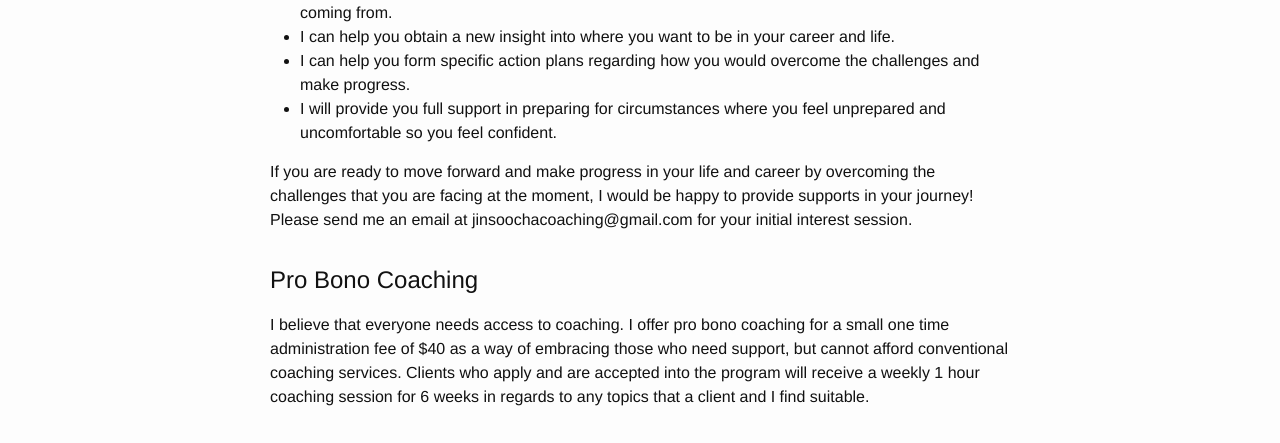
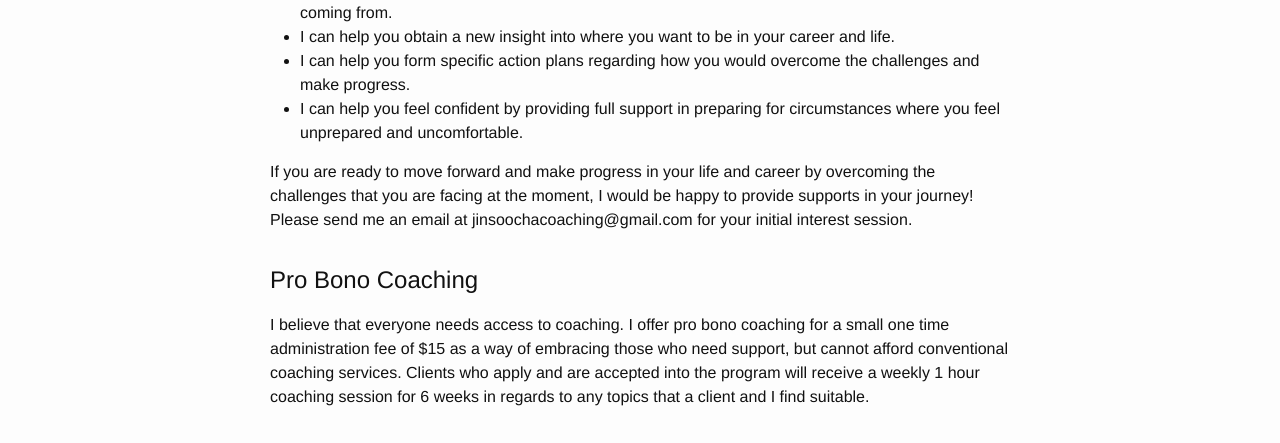
Before and after one commit to jinsoocha/jinsoocha.github.io, a Jekyll site: the page built from index.html, in a window 1280 px wide. Shown: the part 685-1128 px from the top of the page. Built offline with Jekyll 4.4.1, drawn with Linux system fonts in a browser that asks for light colours; nearby versions of some CDN libraries.

Commit message:
Update index.html

```diff
--- a/index.html
+++ b/index.html
@@ -23,13 +23,13 @@ layout: default
         <li>I can help you reduce the gap and find the context by understanding where the challenges are really coming from.</li>
         <li>I can help you obtain a new insight into where you want to be in your career and life.</li>
         <li>I can help you form specific action plans regarding how you would overcome the challenges and make progress.</li>
-        <li>I will provide you full support in preparing for circumstances where you feel unprepared and uncomfortable so you feel confident.</li>
+        <li>I can help you feel confident by providing full support in preparing for circumstances where you feel unprepared and uncomfortable.</li>
       </ul>
       <p class="post-content">If you are ready to move forward and make progress in your life and career by overcoming the challenges that you are facing at the moment, I would be happy to provide supports in your journey! Please send me an email at jinsoochacoaching@gmail.com for your initial interest session.</p>
     </div>
     <div class="intro-block">
       <h2 class="post-heading">Pro Bono Coaching</h2>
-      <p class="post-content">I believe that everyone needs access to coaching. I offer pro bono coaching for a small one time administration fee of $40 as a way of embracing those who need support, but cannot afford conventional coaching services. Clients who apply and are accepted into the program will receive a weekly 1 hour coaching session for 6 weeks in regards to any topics that a client and I find suitable.</p>
+      <p class="post-content">I believe that everyone needs access to coaching. I offer pro bono coaching for a small one time administration fee of $15 as a way of embracing those who need support, but cannot afford conventional coaching services. Clients who apply and are accepted into the program will receive a weekly 1 hour coaching session for 6 weeks in regards to any topics that a client and I find suitable.</p>
     </div>
   </div>
 
```
